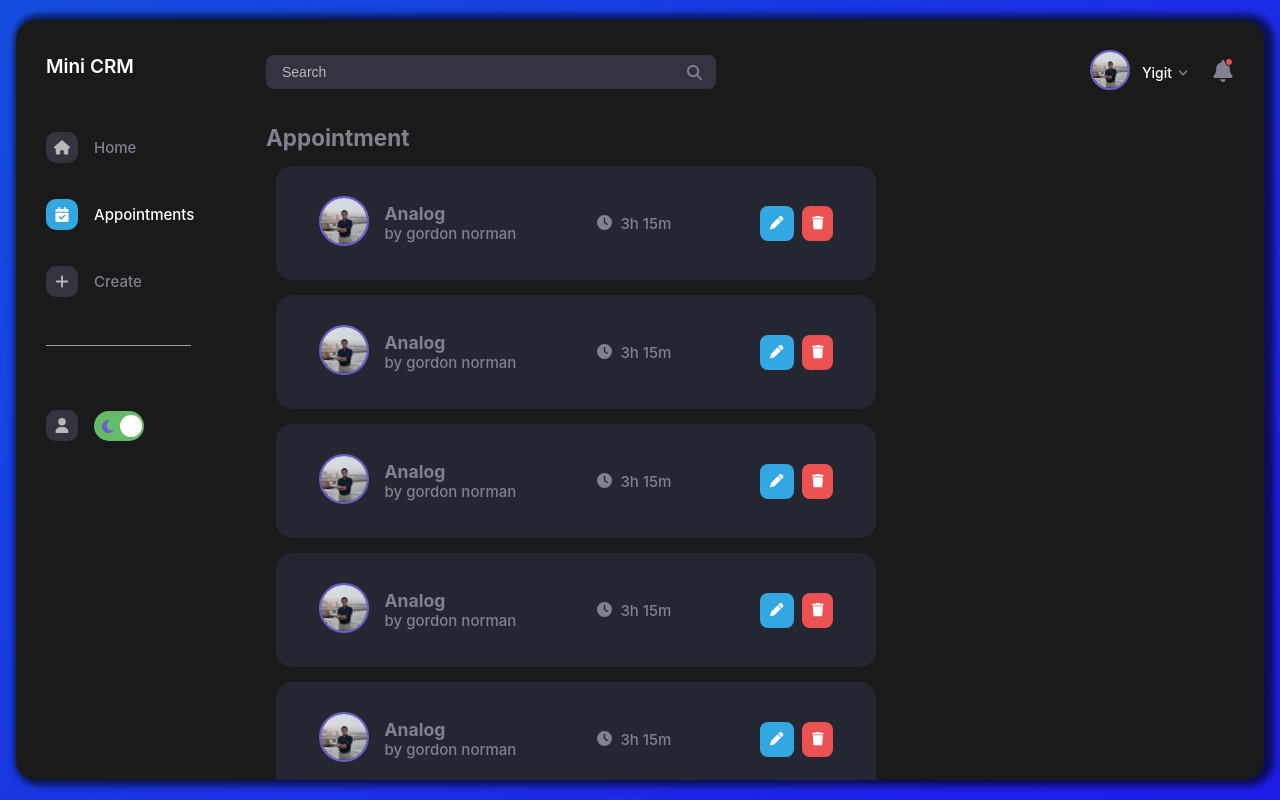
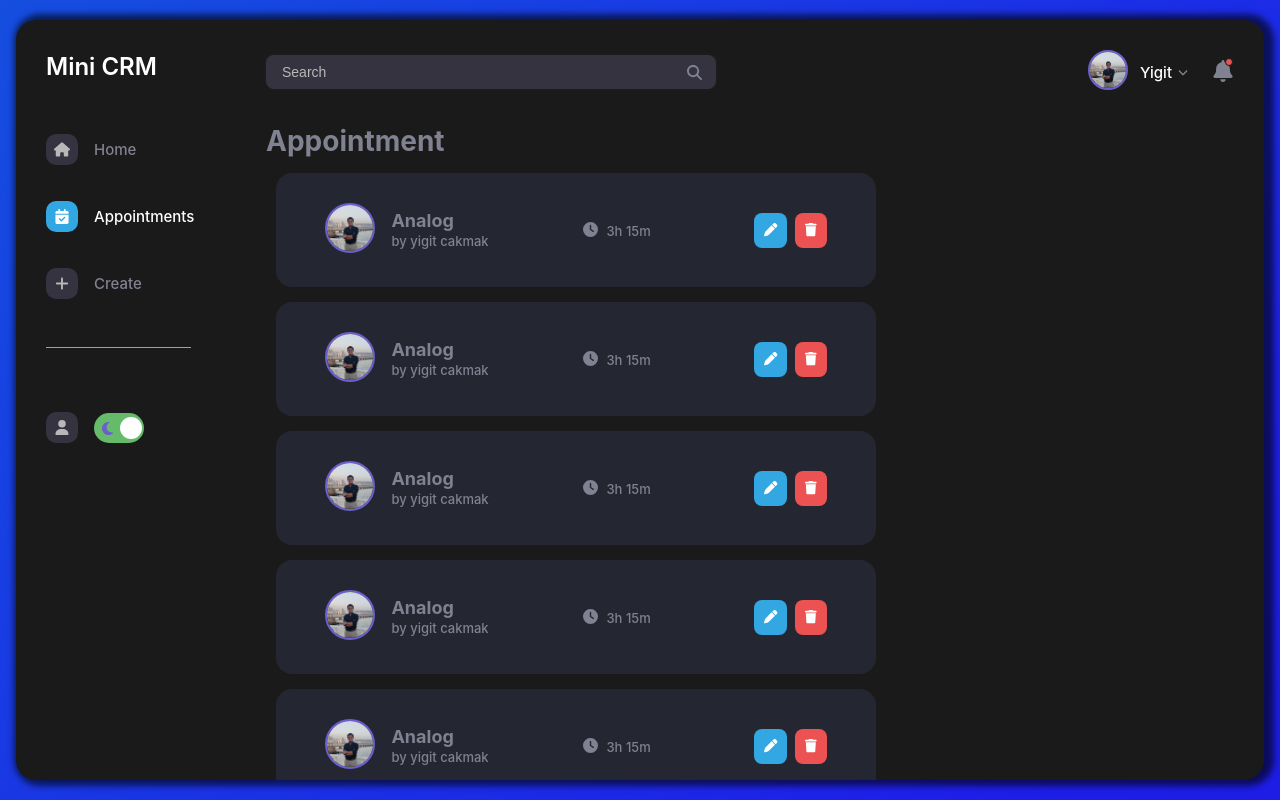
Before and after one commit to Yigit-dev/appointment_vue_app, a Vue app: page /appointment in a window 1280 px wide. Built offline with nearby package versions, Linux system fonts and the light colour scheme.

Commit message:
Created Custom Text  Component

```diff
--- a/src/components/Appointment/AppointmentList.vue
+++ b/src/components/Appointment/AppointmentList.vue
@@ -5,13 +5,13 @@
         <Avatar size="50" />
       </div>
       <div class="title">
-        <h3>Analog</h3>
-        <p>by gordon norman</p>
+        <CustomText tag="h3" size="l">Analog</CustomText>
+        <CustomText size="s">by yigit cakmak</CustomText>
       </div>
     </div>
     <div class="time">
       <font-awesome-icon icon="fa-solid fa-clock" />
-      <span>3h 15m</span>
+      <CustomText size="s">3h 15m</CustomText>
     </div>
     <div class="actions">
       <Button color="var(--c-softBlue)" size="xxsmall">
@@ -27,8 +27,9 @@
 <script>
 import Avatar from "../Avatar.vue";
 import Button from "../Button.vue";
+import CustomText from "../CustomText.vue";
 export default {
-  components: { Avatar, Button },
+  components: { Avatar, Button, CustomText },
 };
 </script>
 
@@ -38,7 +39,6 @@ li {
   width: 100%;
   max-width: 600px;
   padding: 30px 2px;
-  // height: 80px;
   border-radius: 16px;
   display: flex;
   justify-content: space-around;
--- a/src/components/Button.vue
+++ b/src/components/Button.vue
@@ -1,6 +1,5 @@
 <template>
   <button :style="{ 'background-color': color }" :class="size">
-    <!--slot: react tarafındaki children-->
     <slot />
   </button>
 </template>
--- /dev/null
+++ b/src/components/CustomText.vue
@@ -0,0 +1,40 @@
+<template>
+  <component :is="tag" :class="size">
+    <slot />
+  </component>
+</template>
+<script>
+export default {
+  name: "CustomText",
+  props: {
+    tag: {
+      types: String,
+      default: "span",
+    },
+    size: {
+      type: String,
+      default: "normal",
+      validator: (value) => ["xxl", "xl", "l", "m", "s"].indexOf(value) !== -1,
+    },
+  },
+};
+</script>
+<style scoped>
+.xxl {
+  font-size: 28px;
+}
+.xl {
+  font-size: 24px;
+}
+
+.l {
+  font-size: 18px;
+}
+
+.m {
+  font-size: 15px;
+}
+.s {
+  font-size: 13px;
+}
+</style>
--- a/src/layout/Header.vue
+++ b/src/layout/Header.vue
@@ -9,7 +9,9 @@
     </div>
     <div class="user-settings">
       <Avatar size="40" />
-      <div class="user-name">Yigit</div>
+      <div class="user-name">
+        <CustomText size="m">Yigit</CustomText>
+      </div>
       <font-awesome-icon icon="fa-solid fa-angle-down" />
       <div class="notify">
         <div class="notification"></div>
@@ -21,7 +23,8 @@
 
 <script>
 import Avatar from "@/components/Avatar.vue";
-export default { components: { Avatar } };
+import CustomText from "@/components/CustomText.vue";
+export default { components: { Avatar, CustomText } };
 </script>
 
 <style lang="scss" scoped>
--- a/src/layout/SideBar.vue
+++ b/src/layout/SideBar.vue
@@ -1,12 +1,14 @@
 <template>
   <div class="sidebar">
     <span class="logo">LS</span>
-    <a class="logo-expand" href="#">Mini CRM</a>
+    <a class="logo-expand" href="#">
+      <CustomText size="xl">Mini CRM</CustomText>
+    </a>
     <div class="side-wrapper">
       <div class="side-menu">
         <router-link to="/" class="sidebar-link home" active-class="is-active">
           <font-awesome-icon icon="fa-solid fa-house" />
-          Home
+          <CustomText size="m">Home</CustomText>
         </router-link>
         <router-link
           to="/appointment"
@@ -14,11 +16,11 @@
           active-class="is-active"
         >
           <font-awesome-icon icon="fa-solid fa-calendar-check" />
-          Appointments
+          <CustomText size="m">Appointments</CustomText>
         </router-link>
         <router-link to="/create" class="sidebar-link" active-class="is-active">
           <font-awesome-icon icon="fa-solid fa-plus" />
-          Create
+          <CustomText size="m">Create</CustomText>
         </router-link>
       </div>
     </div>
@@ -28,12 +30,6 @@
           <font-awesome-icon icon="fa-solid fa-user" />
         </a>
         <ThemeButton />
-        <!-- <a class="sidebar-link" href="#">
-          <font-awesome-icon icon="fa-solid fa-moon" />
-        </a>
-        <a class="sidebar-link" href="#">
-          <font-awesome-icon icon="fa-solid fa-sun" />
-        </a> -->
       </div>
     </div>
   </div>
@@ -41,7 +37,8 @@
 
 <script>
 import ThemeButton from "../components/ThemeButton.vue";
-export default { components: { ThemeButton } };
+import CustomText from "@/components/CustomText.vue";
+export default { components: { ThemeButton, CustomText } };
 </script>
 
 <style lang="scss" scoped>
--- a/src/views/AppointmentView.vue
+++ b/src/views/AppointmentView.vue
@@ -1,15 +1,17 @@
 <template>
   <section id="appointment" class="pageAnimation">
-    <h1>Appointment</h1>
+    <CustomText tag="h1" size="xxl">Appointment</CustomText>
     <Appointment />
   </section>
 </template>
 
 <script>
 import Appointment from "@/components/Appointment/";
+import CustomText from "@/components/CustomText.vue";
 export default {
   components: {
     Appointment,
+    CustomText,
   },
 };
 </script>
```
Also changed, not shown: src/components/CustomInput.vue (added, +27 -0 lines).
